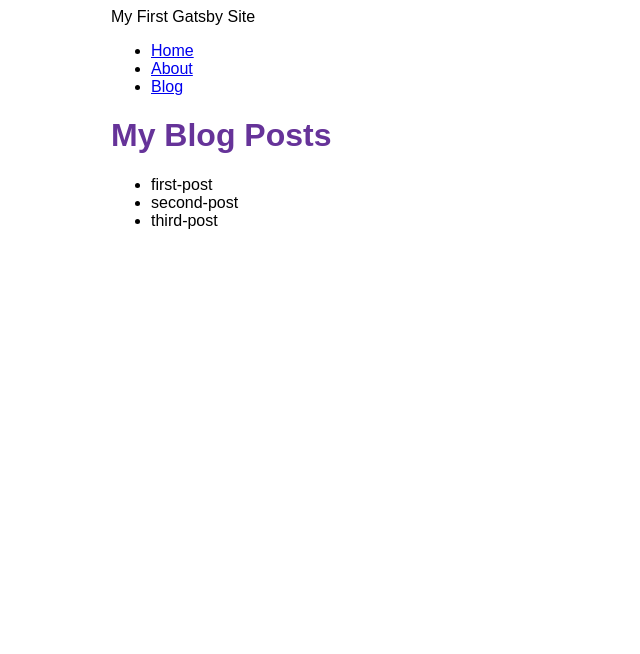
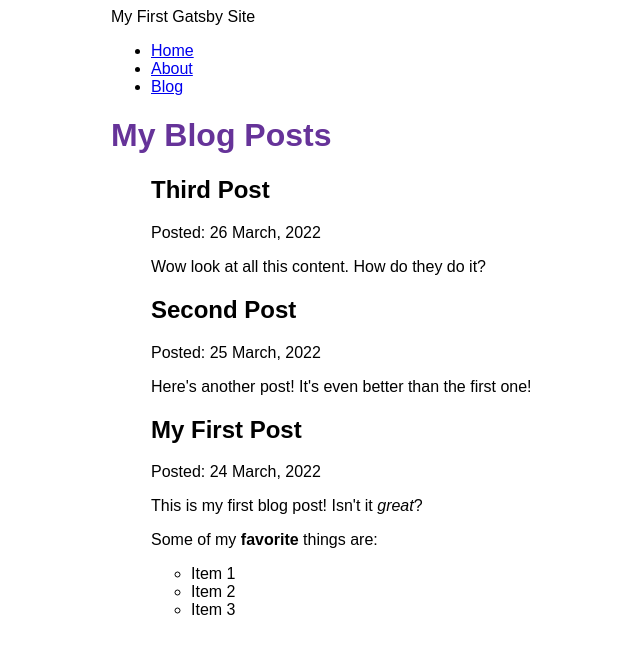
Before and after one commit to dimitriost1/gatby-test-my-first-gatsby-site, a Gatsby site: page /blog in a window 1280 px wide. Shown: the whole page, without its empty margins (279-919 px from the left). Built offline with nearby package versions, Linux system fonts and the light colour scheme; Gatsby itself is replaced by a stand-in of ours.

Commit message:
Finished Gatsby Tutorial Part 5

```diff
--- a/blog/first-post.mdx
+++ b/blog/first-post.mdx
@@ -0,0 +1,12 @@
+---
+title: "My First Post"
+date: "2022-03-24"
+---
+
+This is my first blog post! Isn't it *great*?
+
+Some of my **favorite** things are:
+
+* Item 1
+* Item 2
+* Item 3
--- a/blog/second-post.mdx
+++ b/blog/second-post.mdx
@@ -0,0 +1,6 @@
+---
+title: "Second Post"
+date: "2022-03-25"
+---
+
+Here's another post! It's even better than the first one!
--- a/blog/third-post.mdx
+++ b/blog/third-post.mdx
@@ -0,0 +1,6 @@
+---
+title: "Third Post"
+date: "2022-03-26"
+---
+
+Wow look at all this content. How do they do it?
--- a/gatsby-config.js
+++ b/gatsby-config.js
@@ -13,5 +13,6 @@
         path: `${__dirname}/blog`,
       },
     },
+    `gatsby-plugin-mdx`,
   ],
 };
--- a/package.json
+++ b/package.json
@@ -15,8 +15,11 @@
     "clean": "gatsby clean"
   },
   "dependencies": {
+    "@mdx-js/mdx": "^1.6.22",
+    "@mdx-js/react": "^1.6.22",
     "gatsby": "^4.10.2",
     "gatsby-plugin-image": "^2.10.1",
+    "gatsby-plugin-mdx": "^3.10.2",
     "gatsby-plugin-sharp": "^4.10.2",
     "gatsby-source-filesystem": "^4.10.1",
     "react": "^17.0.1",
--- a/src/pages/blog.js
+++ b/src/pages/blog.js
@@ -1,13 +1,18 @@
 import * as React from "react";
 import { graphql } from "gatsby";
+import { MDXRenderer } from "gatsby-plugin-mdx";
 import Layout from "../components/layout";
 
 const BlogPage = ({ data }) => {
   return (
     <Layout pageTitle="My Blog Posts">
       <ul>
-        {data.allFile.nodes.map((node) => (
-          <li key={node.name}>{node.name}</li>
+        {data.allMdx.nodes.map((node) => (
+          <article key={node.id}>
+            <h2>{node.frontmatter.title}</h2>
+            <p>Posted: {node.frontmatter.date}</p>
+            <MDXRenderer>{node.body}</MDXRenderer>
+          </article>
         ))}
       </ul>
     </Layout>
@@ -16,9 +21,14 @@
 
 export const query = graphql`
   query {
-    allFile {
+    allMdx(sort: { fields: frontmatter___date, order: DESC }) {
       nodes {
-        name
+        frontmatter {
+          date(formatString: "D MMMM, YYYY")
+          title
+        }
+        id
+        body
       }
     }
   }
```
Also changed, not shown: 1 other file.
